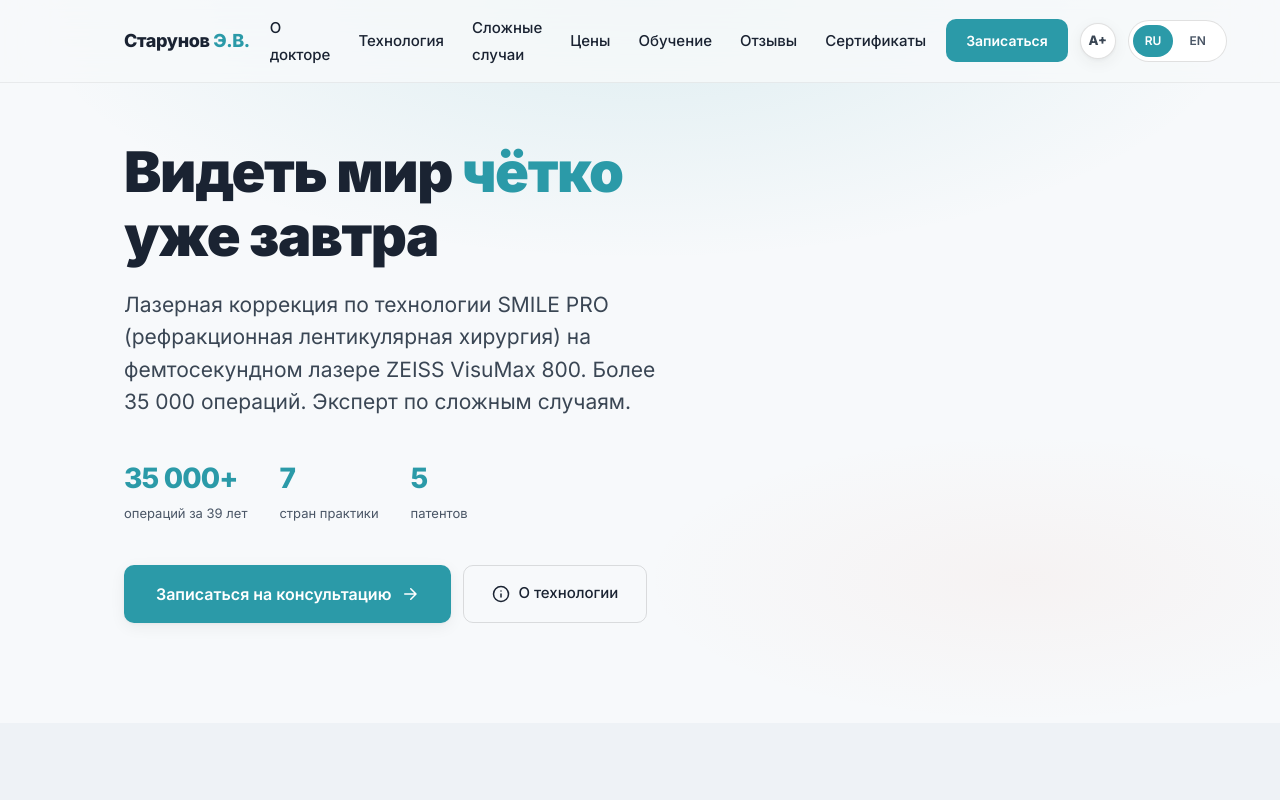
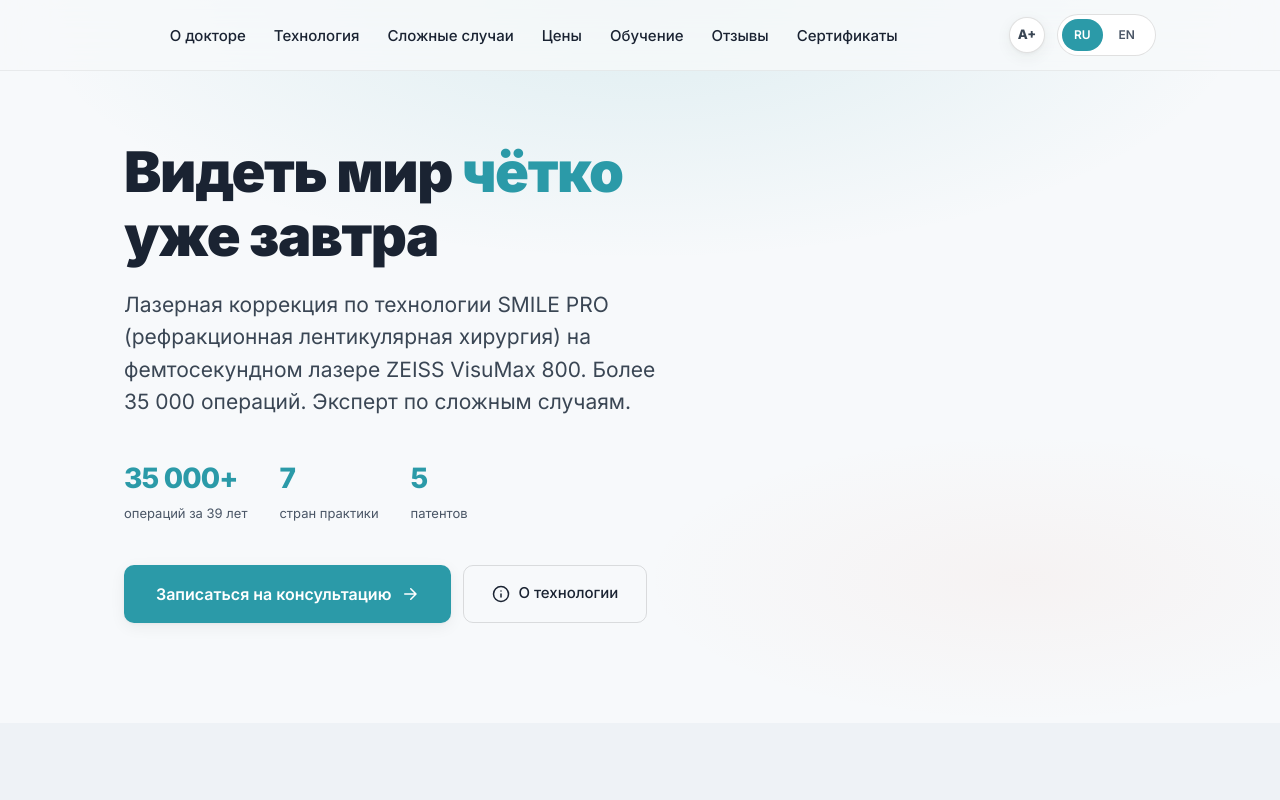
Before and after one commit to aktogde1/starunov-site, a React (Vite) app: page / in a window 1280 px wide. Shown: the top 800 px of the page. Built offline with nearby package versions, Linux system fonts and the light colour scheme; the HTML template or start-up script is replaced by a standard one.

Commit message:
fix: remove nav-brand and nav-cta from navbar

```diff
--- a/src/components/Navbar.tsx
+++ b/src/components/Navbar.tsx
@@ -25,9 +25,6 @@ export function Navbar({ a11y, setA11y }: { a11y: boolean; setA11y: (v: boolean)
     <>
       <nav>
         <div className="wrap">
-          <a href="#" className="nav-brand" onClick={(e) => { e.preventDefault(); window.scrollTo({top:0,behavior:'smooth'}) }}>
-            Старунов<span> Э.В.</span>
-          </a>
           <ul className="nav-links">
             {NAV_LINKS.map((link) => (
               <li key={link.id}>
@@ -38,14 +35,6 @@ export function Navbar({ a11y, setA11y }: { a11y: boolean; setA11y: (v: boolean)
             ))}
           </ul>
           <div className="nav-actions">
-            <a
-              href="https://wa.me/79318889990?text=Здравствуйте! Хочу записаться на консультацию по лазерной коррекции"
-              target="_blank"
-              rel="noopener"
-              className="nav-cta"
-            >
-              <span data-i18n="nav.contact">{t('nav.contact')}</span>
-            </a>
             <button
               className={`a11y-toggle ${a11y ? 'active' : ''}`}
               onClick={() => setA11y(!a11y)}
--- a/src/index.css
+++ b/src/index.css
@@ -74,15 +74,6 @@ h1,h2,h3,h4{font-weight:800;line-height:1.15;letter-spacing:-.025em}
 
 /* ===== NAV ACTIONS ===== */
 .nav-actions{display:flex;align-items:center;gap:12px;margin-left:auto}
-.nav-cta{
-  padding:10px 20px;border-radius:10px;
-  background:var(--accent);color:#fff;
-  font-size:14px;font-weight:600;text-decoration:none;
-  display:inline-flex;align-items:center;
-  transition:background .2s;white-space:nowrap;
-}
-.nav-cta:hover{background:var(--accent-2)}
-@media(max-width:780px){.nav-cta{display:none}}
 
 /* ===== LANG SWITCHER (subtle, in nav) ===== */
 .lang-switcher{
@@ -179,8 +170,6 @@ nav{
   padding:14px 0;
 }
 nav .wrap{display:flex;align-items:center;justify-content:space-between;gap:20px}
-.nav-brand{font-size:18px;font-weight:800;color:var(--text);letter-spacing:-.02em;white-space:nowrap}
-.nav-brand span{color:var(--accent)}
 .nav-links{list-style:none;display:flex;align-items:center;gap:28px;margin:0 auto;padding:0}
 .nav-links a{font-size:15px;color:var(--text);font-weight:500;text-decoration:none}
 .nav-links a:hover{color:var(--accent)}
```
